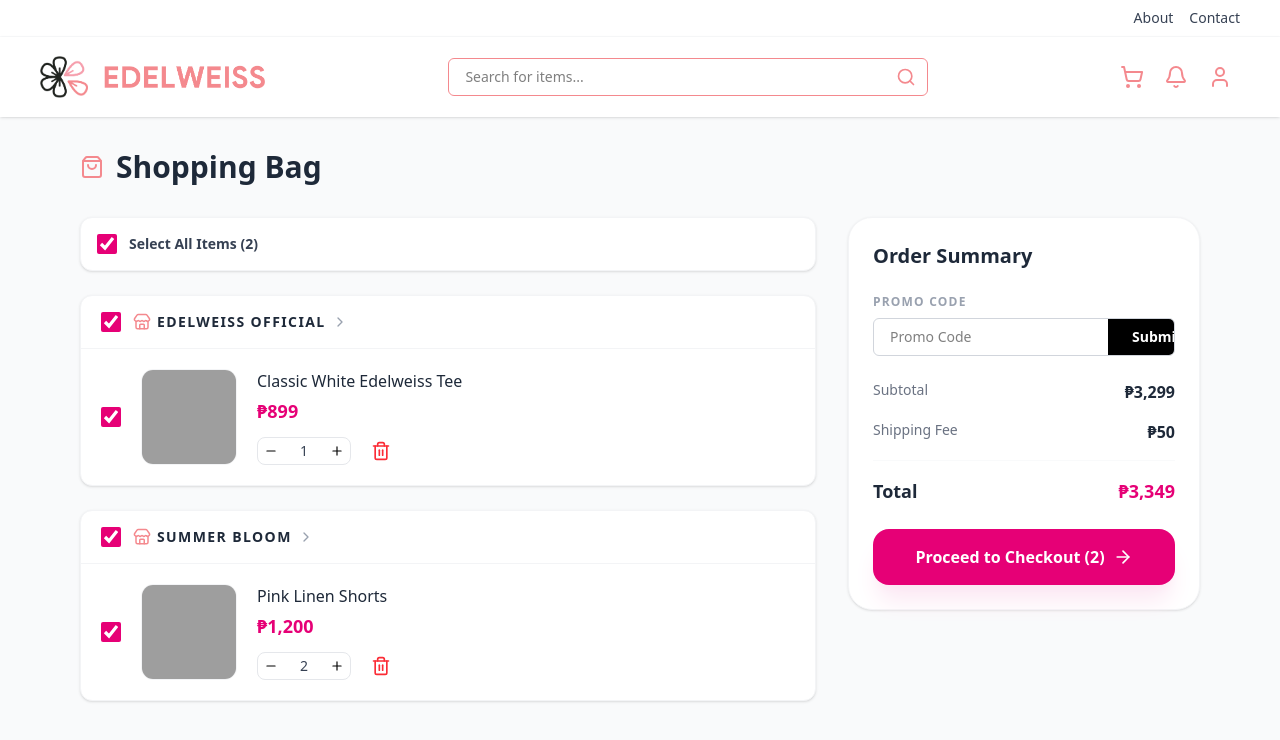
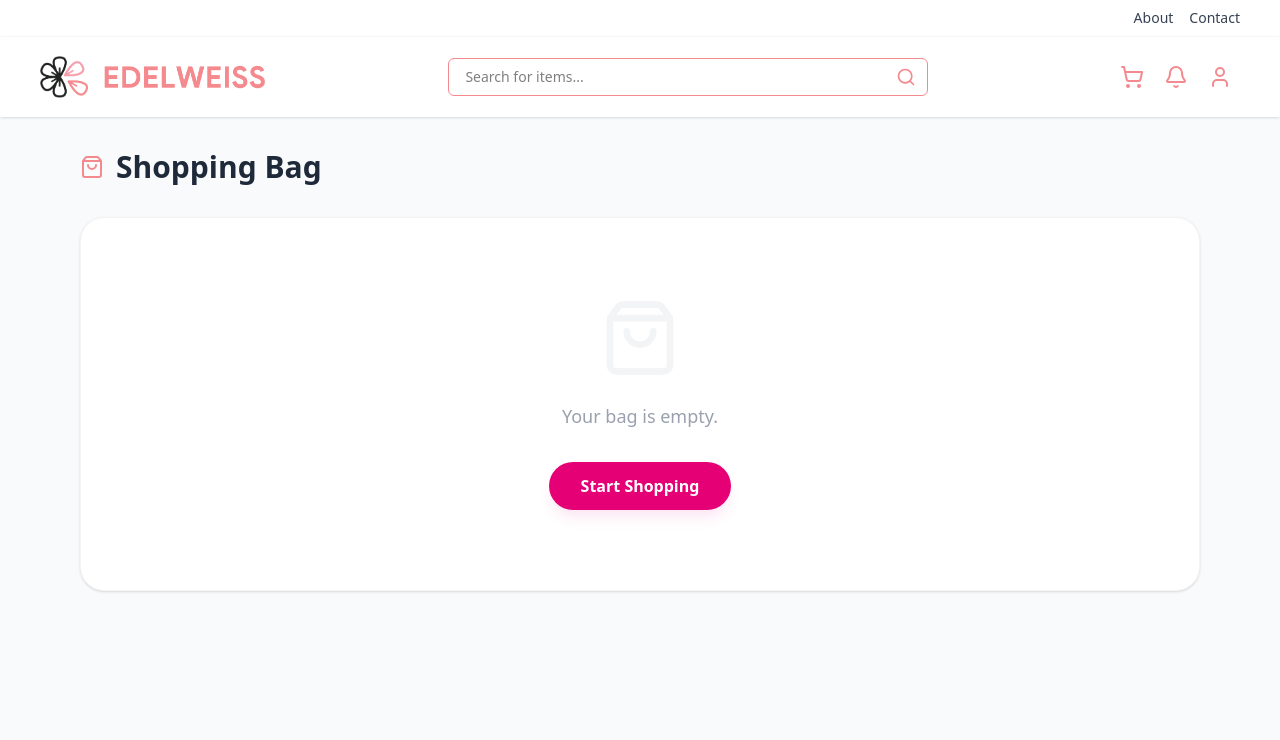
Before and after one commit to Sambilaycord/Edelweiss-Web, a React (Vite) app: page /cart in a window 1280 px wide. Shown: the top 740 px of the page. Built offline with nearby package versions, Linux system fonts and the light colour scheme; grey boxes are pictures that could not be loaded.

Commit message:
updated the cart page

```diff
--- a/src/components/cart/CartPage.tsx
+++ b/src/components/cart/CartPage.tsx
@@ -33,33 +33,30 @@ const CartPage: React.FC = () => {
         if (cartData) {
           const { data: items } = await supabase
             .from('cart_items')
-            .select(`id, quantity, product_id, products (name, price, image_url, shop_name)`)
+            .select(`
+                id,
+                quantity,
+                product_id,
+                products (
+                    id,
+                    name,
+                    price,
+                    image_urls,
+                    shops (name)
+                )
+            `)
             .eq('cart_id', cartData.id);
 
-          if (items && items.length > 0) {
-            setCartItems(items);
-            setSelectedItems(items.map(item => item.id));
-            setLoading(false);
-            return;
-          }
+          setCartItems(items || []);
+          setSelectedItems((items || []).map(item => item.id));
+        } else {
+            setCartItems([]);
+            setSelectedItems([]);
         }
+      } else {
+          setCartItems([]);
+          setSelectedItems([]);
       }
-
-      // Mock data for testing
-      const mockItems = [
-        {
-          id: 'mock-1',
-          quantity: 1,
-          products: { name: 'Classic White Edelweiss Tee', price: 899, image_url: 'https://images.unsplash.com/photo-1521572163474-6864f9cf17ab?w=200', shop_name: 'Edelweiss Official' }
-        },
-        {
-          id: 'mock-2',
-          quantity: 2,
-          products: { name: 'Pink Linen Shorts', price: 1200, image_url: 'https://images.unsplash.com/photo-1591195853828-11db59a44f6b?w=200', shop_name: 'Summer Bloom' }
-        }
-      ];
-      setCartItems(mockItems);
-      setSelectedItems(mockItems.map(m => m.id));
     } catch (err) {
       console.error("Error fetching cart:", err);
     } finally {
@@ -68,7 +65,7 @@ const CartPage: React.FC = () => {
   };
 
   const groupedItems = cartItems.reduce((acc: any, item) => {
-    const shop = item.products?.shop_name || "Unknown Shop";
+    const shop = item.products?.shops?.name || "Unknown Shop";
     if (!acc[shop]) acc[shop] = [];
     acc[shop].push(item);
     return acc;
@@ -199,7 +196,7 @@ const CartPage: React.FC = () => {
                           className="w-5 h-5 accent-pink-600 rounded cursor-pointer"
                         />
                         <img
-                          src={item.products?.image_url}
+                          src={item.products?.image_urls?.[0]}
                           className="w-24 h-24 object-cover rounded-xl border border-gray-100"
                           alt={item.products?.name}
                         />
```
